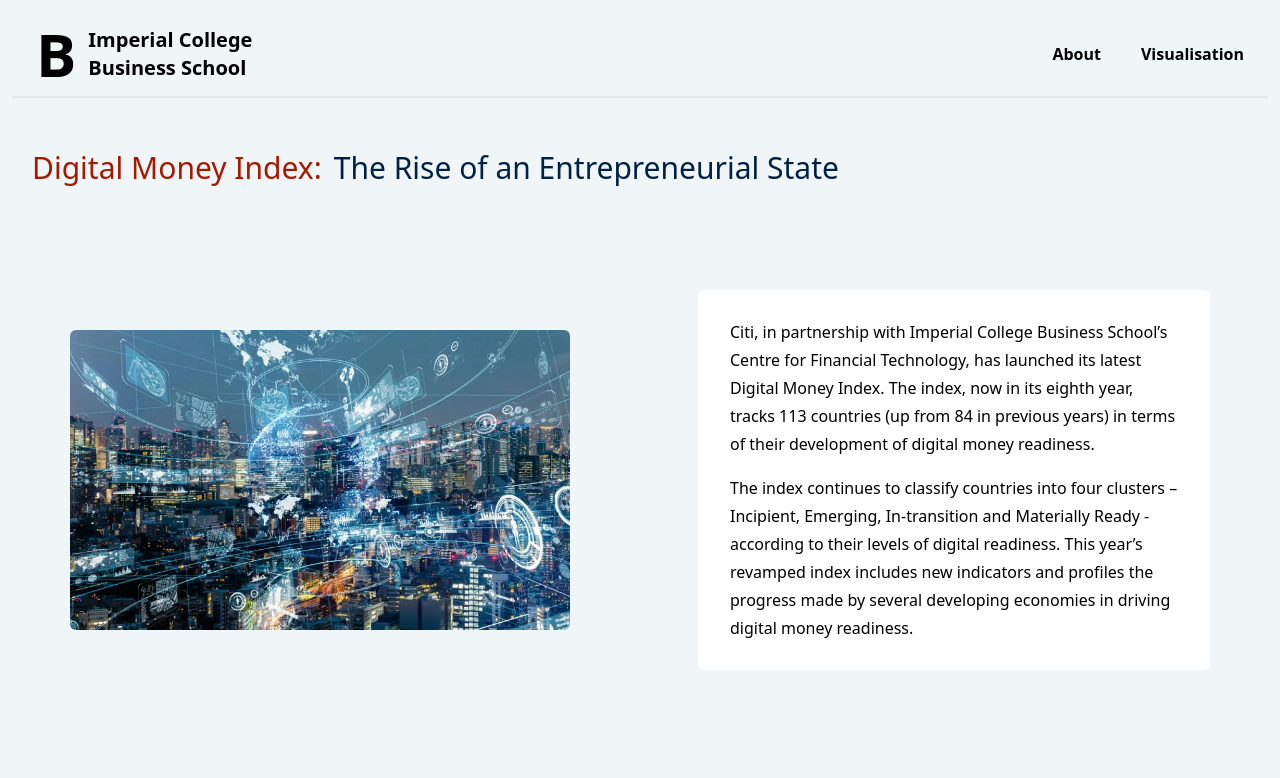
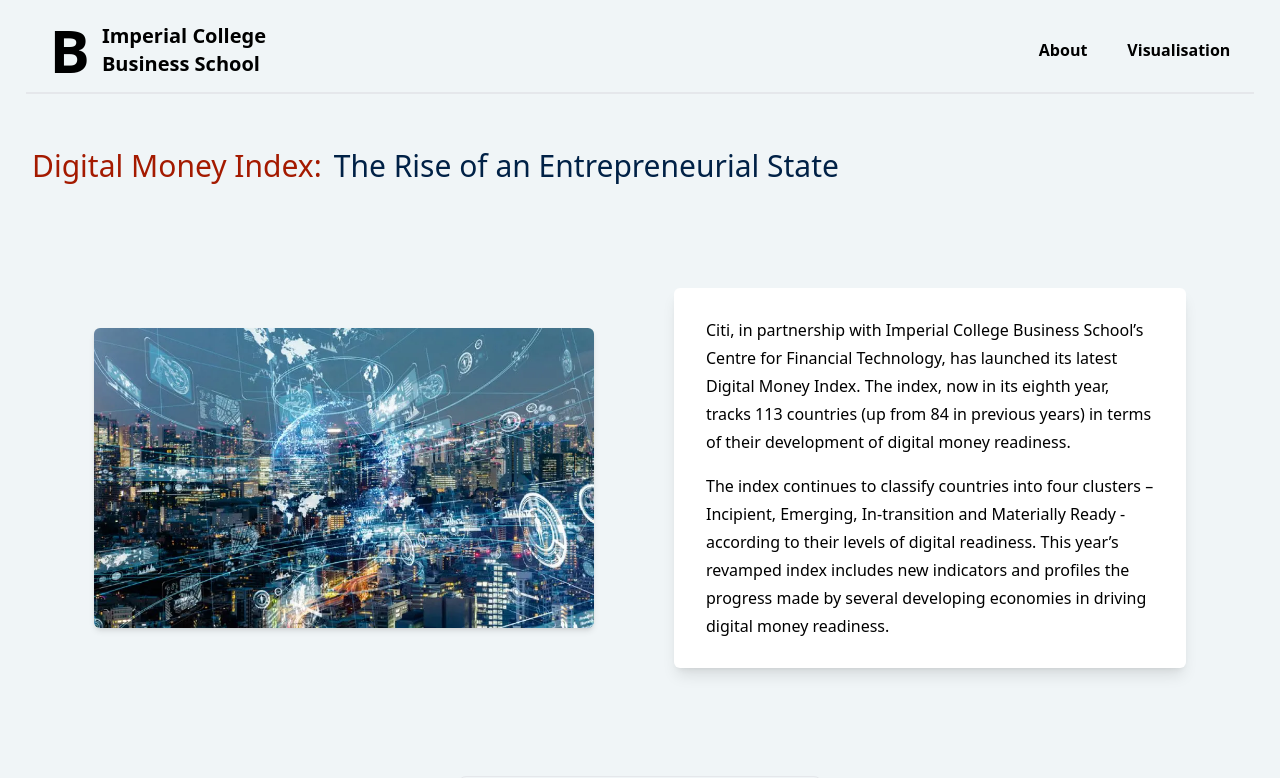
Before and after one commit to Ryan9771/dmi, a React (Vite) app: page /#/ in a window 1280 px wide. Shown: the top 778 px of the page. Built offline with nearby package versions, Linux system fonts and the light colour scheme; no server answers.

Commit message:
Navbar now sticks

```diff
--- a/src/components/intro/Intro.tsx
+++ b/src/components/intro/Intro.tsx
@@ -18,6 +18,8 @@
 
 const style = {
   ctn: [
+    "mt-24",
+    "sm:mt-32",
     "w-full",
     "flex",
     "flex-col",
--- a/src/components/intro/IntroAbout.tsx
+++ b/src/components/intro/IntroAbout.tsx
@@ -37,12 +37,13 @@
     "trans",
     "lg:flex-row",
     "lg:justify-center",
-    "md:gap-32",
+    "md:gap-20",
   ],
   textBox: [
     "p-4",
     "bg-white",
     "rounded-md",
+    "shadow-lg",
     "flex",
     "flex-col",
     "gap-4",
@@ -57,6 +58,7 @@
   ],
   img: [
     "rounded-md",
+    "shadow-md",
     "w-80",
     "md:w-96",
     "mdl:w-[450px]",
--- a/src/components/navbar/Navbar.tsx
+++ b/src/components/navbar/Navbar.tsx
@@ -19,19 +19,25 @@
 
 const style = {
   ctn: [
+    "fixed",
+    "z-40",
     "flex",
-    "w-full",
+    "w-96",
     "items-center",
     "justify-between",
+    "bg-background",
     "px-2",
-    "py-1",
+    "pt-3",
+    "pb-1",
     "pb-4",
     "border-b",
     "sm:border-b-2",
     "sm:px-4",
-    "sm:py-2",
+    "sm:pb-4",
+    "sm:pb-2",
     "md:px-6",
-    "md:py-3",
+    "md:pt-5",
+    "md:pb-3",
     "trans",
   ],
   logoIcon: ["font-semibold", "text-5xl", "md:text-6xl", "trans"],
--- a/src/pages/Home.tsx
+++ b/src/pages/Home.tsx
@@ -20,7 +20,8 @@
     "w-full",
     "bg-background",
     "items-center",
-    "p-3",
+    "px-3",
+    "pb-3",
     "gap-8",
   ],
 };
--- a/tailwind.config.js
+++ b/tailwind.config.js
@@ -29,6 +29,9 @@
         'header-blue': "#002146",
 
       },
+      width: {
+        '96': '96%',
+      },
     },
   },
   plugins: [],
```
